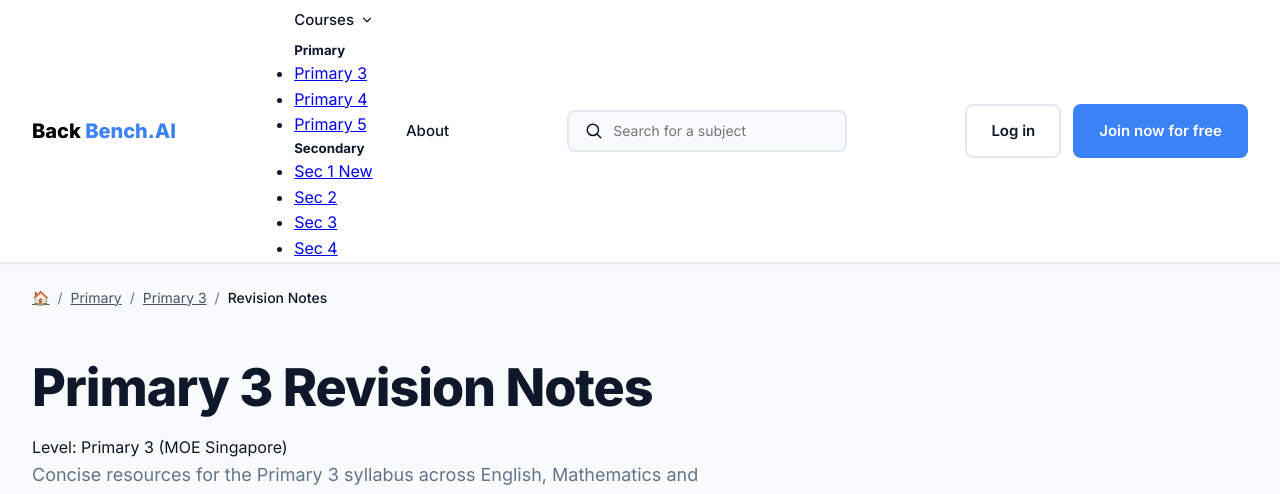
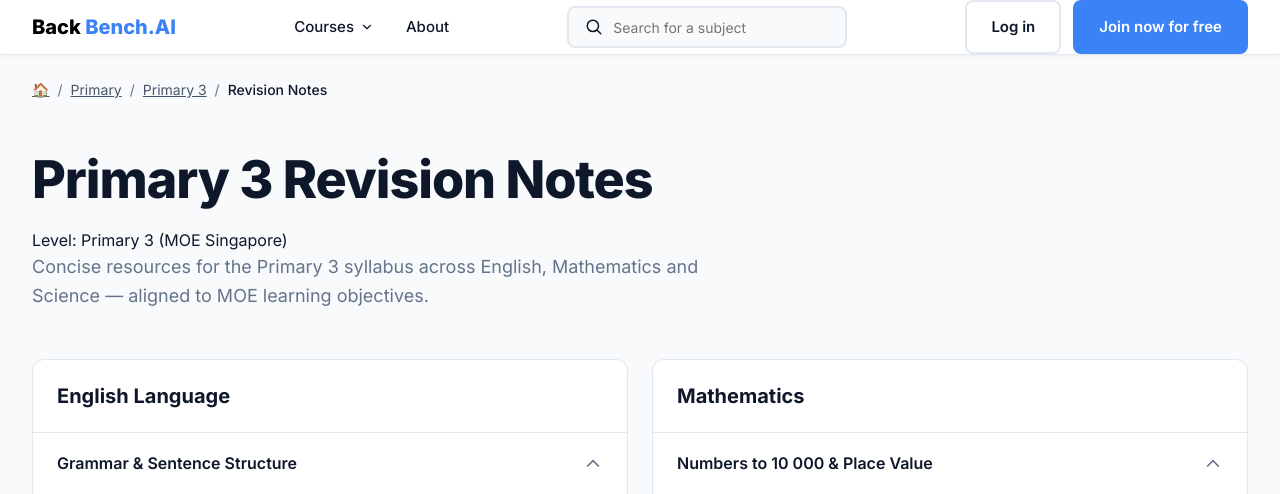
Before and after one commit to ponp1234/backbencher, a Python web app: template templates/0301.html in a window 1280 px wide. Shown: the top 494 px of the page. Run offline with Jinja, Linux system fonts and the light colour scheme; the template is opened without the code that fills it, so the values that code supplies are empty.

Commit message:
modified

```diff
--- a/templates/0301.html
+++ b/templates/0301.html
@@ -13,6 +13,221 @@
       padding: 0;
       box-sizing: border-box;
     }
+
+           .dropdown {
+                position: absolute;
+                top: 100%;
+                left: -20px;
+                margin-top: 8px;
+                background: white;
+                border: 1px solid var(--border);
+                border-radius: 12px;
+                padding: 20px;
+                min-width: 400px;
+                box-shadow: 0 12px 24px rgba(0,0,0,0.1);
+                opacity: 0;
+                visibility: hidden;
+                transform: translateY(-10px);
+                transition: all 0.2s;
+            }
+
+            .dropdown.show {
+                opacity: 1;
+                visibility: visible;
+                transform: translateY(0);
+            }
+
+            .dd-grid {
+                display: grid;
+                grid-template-columns: 1fr 1fr;
+                gap: 24px;
+            }
+
+            .dd-col h5 {
+                font-size: 13px;
+                font-weight: 700;
+                color: var(--text-light);
+                text-transform: uppercase;
+                letter-spacing: 0.05em;
+                margin-bottom: 12px;
+            }
+
+            .dd-list {
+                list-style: none;
+            }
+
+            .dd-link {
+                display: block;
+                padding: 8px 12px;
+                color: var(--text);
+                text-decoration: none;
+                border-radius: 6px;
+                font-size: 14px;
+                font-weight: 500;
+                transition: background 0.2s;
+            }
+
+            .dd-link:hover {
+                background: var(--bg-light);
+            }
+
+            .dd-badge {
+                display: inline-block;
+                background: var(--primary);
+                color: white;
+                font-size: 11px;
+                padding: 2px 8px;
+                border-radius: 4px;
+                margin-left: 8px;
+                font-weight: 600;
+            }
+
+            .search {
+                display: flex;
+                align-items: center;
+                gap: 10px;
+                padding: 10px 16px;
+                border: 2px solid var(--border);
+                border-radius: 8px;
+                background: var(--bg-light);
+                flex: 0 1 280px;
+            }
+
+            .search input {
+                border: none;
+                background: none;
+                outline: none;
+                flex: 1;
+                font-size: 14px;
+                font-family: inherit;
+            }
+
+            .actions {
+                display: flex;
+                gap: 12px;
+            }
+
+            .menu-btn {
+                display: none;
+            }
+
+            .mobile-menu {
+                display: none;
+            }
+
+            /* Hero (From first block) */
+            .hero {
+                padding: 80px 0 100px;
+            }
+
+            .headline {
+                font-size: 56px;
+            }
+
+            .sub {
+                font-size: 20px;
+                max-width: 800px;
+                margin-left: auto;
+                margin-right: auto;
+            }
+
+            /* Steps (From first block) */
+            .steps {
+                padding: 100px 0;
+            }
+
+            .steps h2 {
+                font-size: 42px;
+            }
+
+            .footer-grid {
+                grid-template-columns: repeat(4, 1fr);
+            }
+
+            .footer-bottom {
+                flex-direction: row;
+                justify-content: space-between;
+                align-items: center;
+            }
+
+            .socials {
+                justify-content: flex-end;
+            }
+
+            /* Level Intro (From second block) */
+            .level-intro {
+                padding: 80px 0;
+            }
+
+            .level-title {
+                font-size: 52px;
+            }
+
+            .level-blurb {
+                font-size: 20px;
+            }
+
+            .pill-grid {
+                grid-template-columns: repeat(3, 1fr);
+                gap: 20px;
+            }
+
+            /* Wrap/Card (From second block) */
+            .wrap {
+                padding: 64px 0 80px;
+            }
+
+            .card {
+                padding: 40px;
+            }
+
+            .header-card h2 {
+                font-size: 32px;
+            }
+
+            .segments {
+                gap: 12px;
+                overflow-x: visible;
+            }
+
+            .seg {
+                padding: 12px 24px;
+                font-size: 15px;
+            }
+
+            .grid {
+                grid-template-columns: repeat(3, 1fr);
+                gap: 20px;
+            }
+
+            .tile {
+                padding: 24px 28px;
+            }
+
+            .tile h3 {
+                font-size: 18px;
+            }
+
+            /* Tools (From second block) */
+            .tools {
+                padding: 80px 0;
+            }
+
+            .tools-title {
+                font-size: 42px;
+            }
+
+            .lead {
+                font-size: 19px;
+            }
+        }
+
+        /* Extra large desktop (From second block) */
+        @media (min-width: 1200px) {
+            .grid {
+                grid-template-columns: repeat(4, 1fr);
+            }
+        }
 
     /* Root Variables (Consolidated) */
     :root {
```
